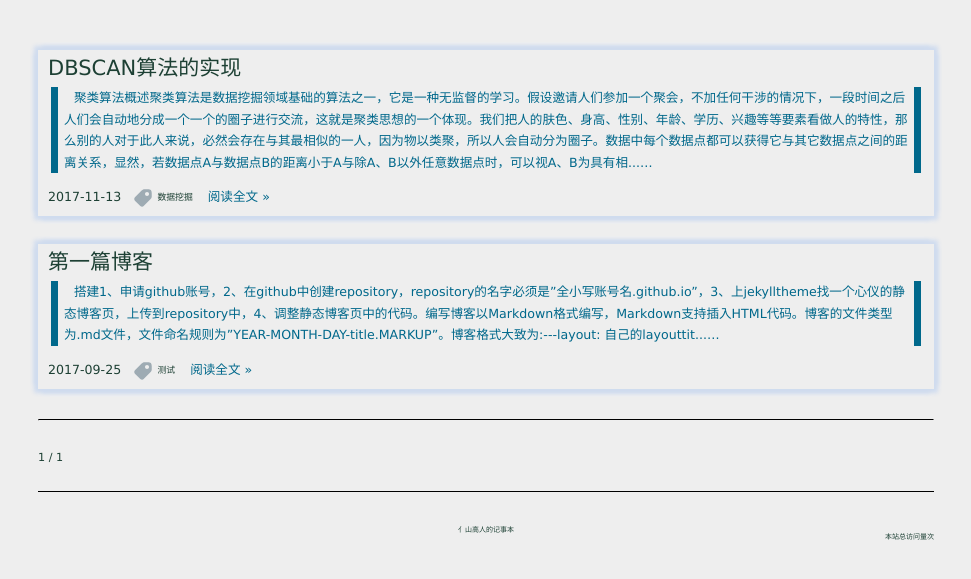
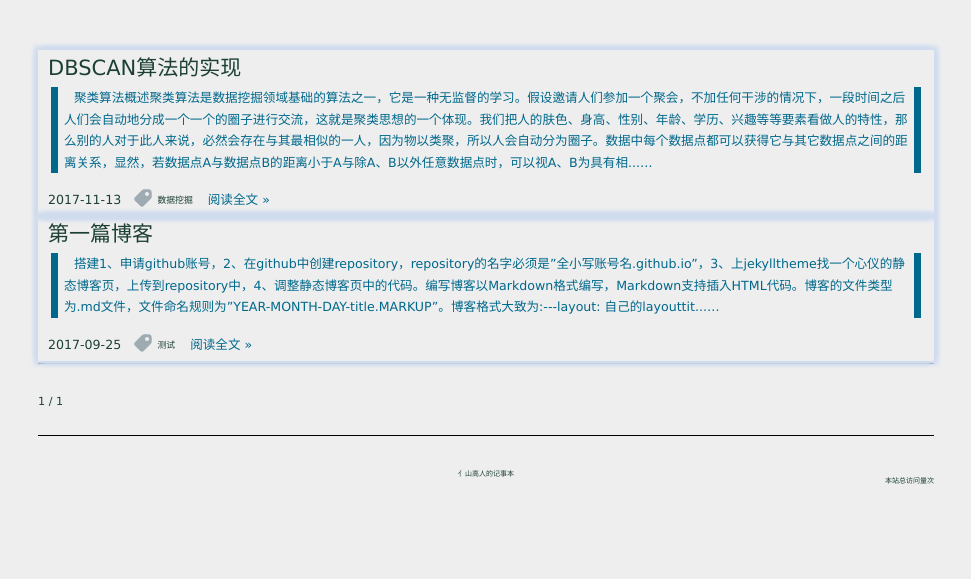
Before and after one commit to XGR-yang/XGR-yang.github.io, a Jekyll site: the page built from index.html, in a window 1280 px wide. Shown: the top 579 px of the page, without its empty margins (154-1125 px from the left). Built offline with Jekyll 4.4.1, drawn with Linux system fonts in a browser that asks for light colours; nearby versions of some CDN libraries; the list of posts is cut into pages by our own code; comment, search, counter and statistics services are not loaded.

Commit message:
Update main.css

```diff
--- a/css/main.css
+++ b/css/main.css
@@ -134,11 +134,10 @@
   margin-bottom: 0; }
 
 ol, ul {
-  margin: 0 0 1.3em 2.5em; }
+  margin-left: 1.7em; }
 
 ol li, ul li {
-  margin: 0 0 2em 0;
-  line-height: 1.6em;
+  line-height: 2em;
   }
 
 ol ol, ol ul, ul ol, ul ul {
```
